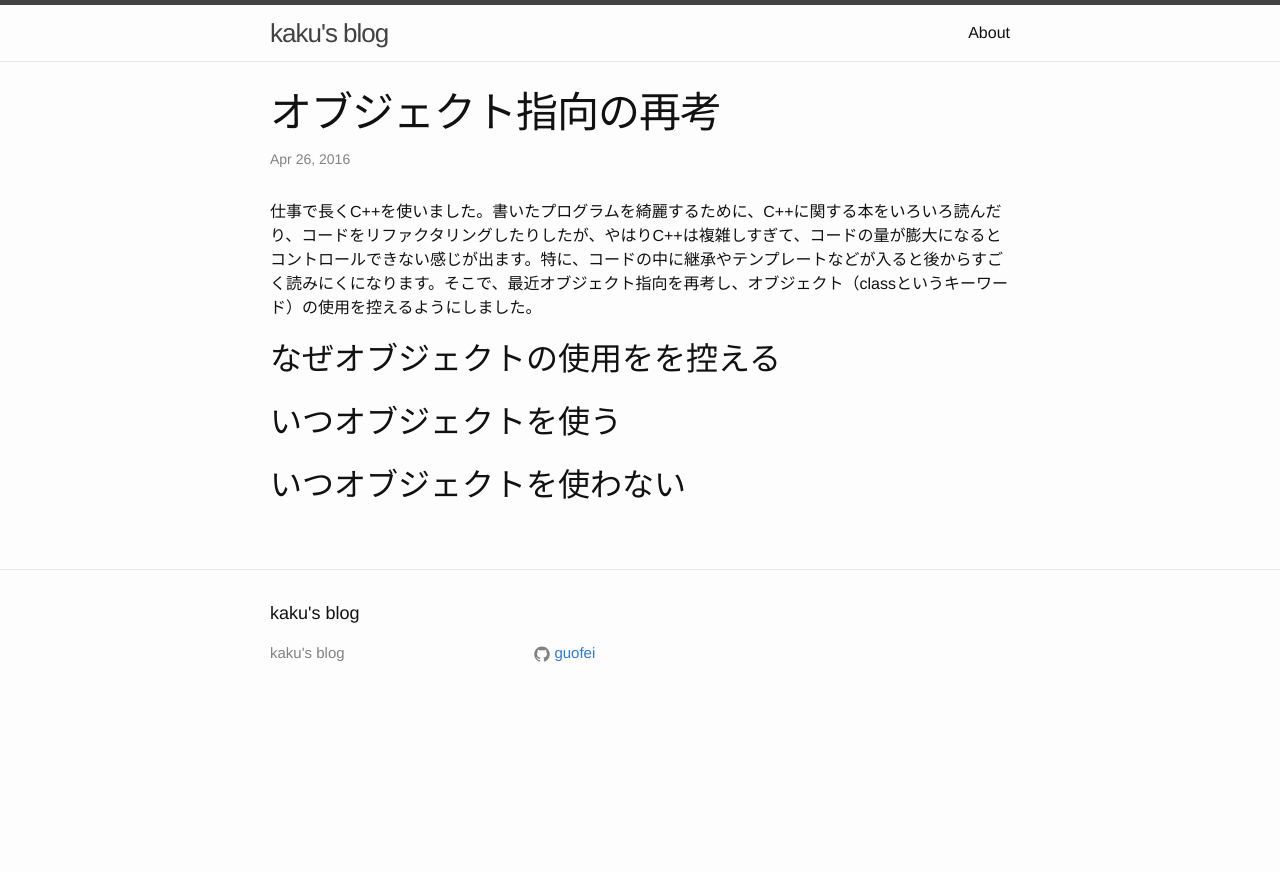
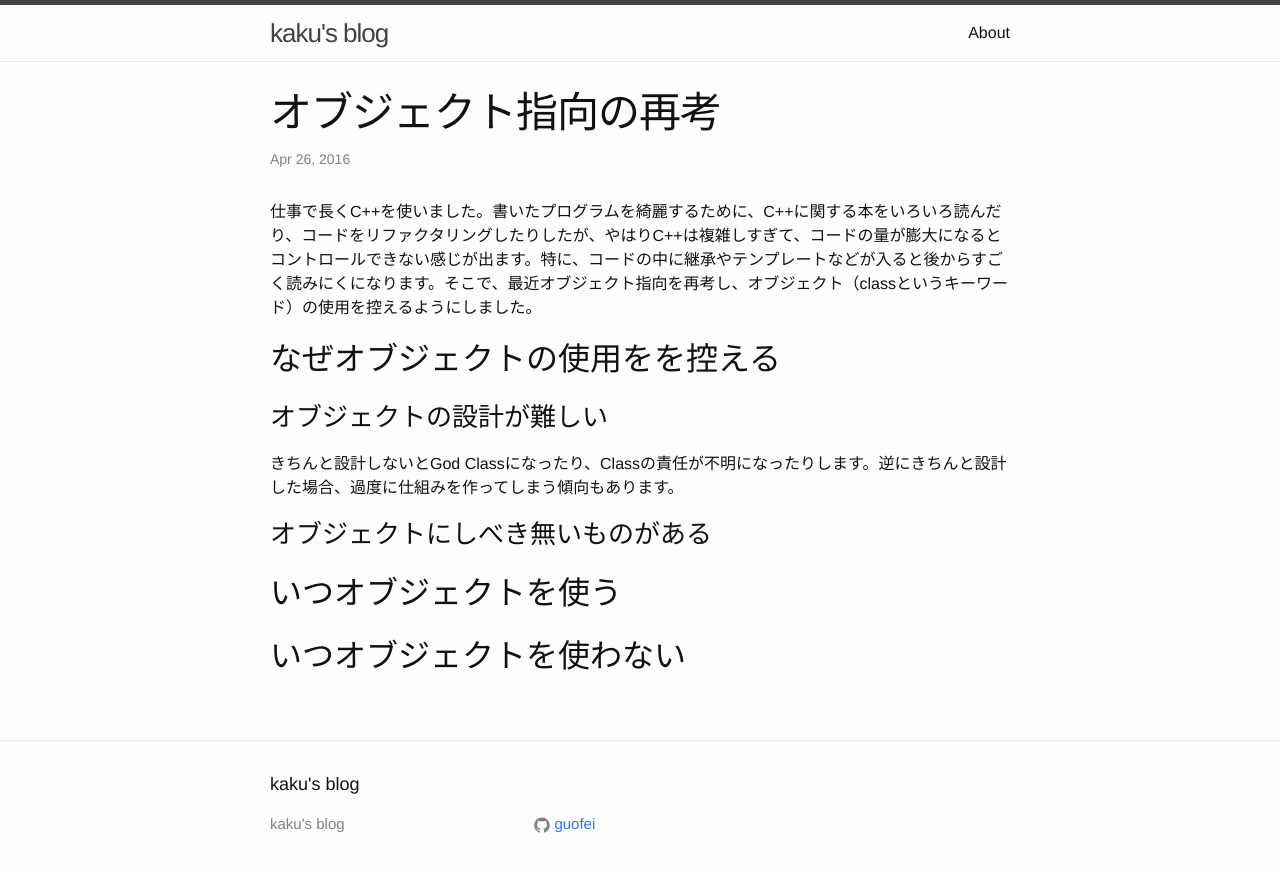
Before and after one commit to guofei/ja, a Jekyll site: the page built from _posts/2016-04-26-rethink-object-oriented.md, in a window 1280 px wide. Shown: the top 872 px of the page. Built offline with Jekyll 4.4.1, drawn with Linux system fonts in a browser that asks for light colours; comment, search, counter and statistics services are not loaded.

Commit message:
feat: update post

```diff
--- a/_posts/2016-04-26-rethink-object-oriented.md
+++ b/_posts/2016-04-26-rethink-object-oriented.md
@@ -6,6 +6,11 @@ title: オブジェクト指向の再考
 
 ## なぜオブジェクトの使用をを控える
 
+### オブジェクトの設計が難しい
+きちんと設計しないとGod Classになったり、Classの責任が不明になったりします。逆にきちんと設計した場合、過度に仕組みを作ってしまう傾向もあります。
+
+### オブジェクトにしべき無いものがある
+
 ## いつオブジェクトを使う
 
 ## いつオブジェクトを使わない
```
